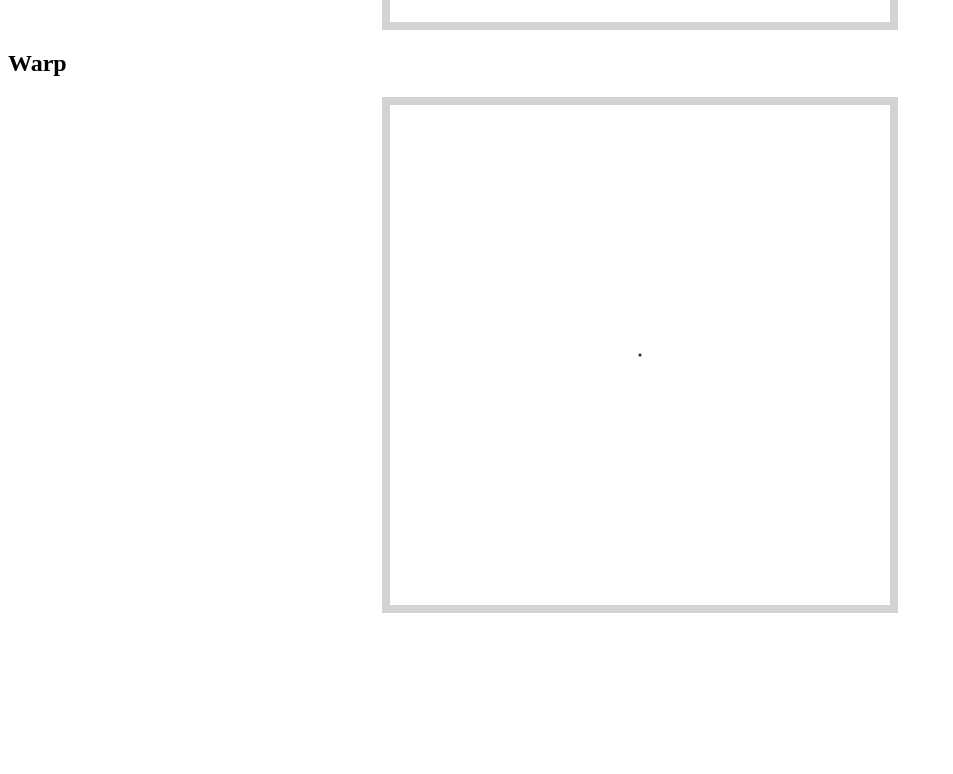
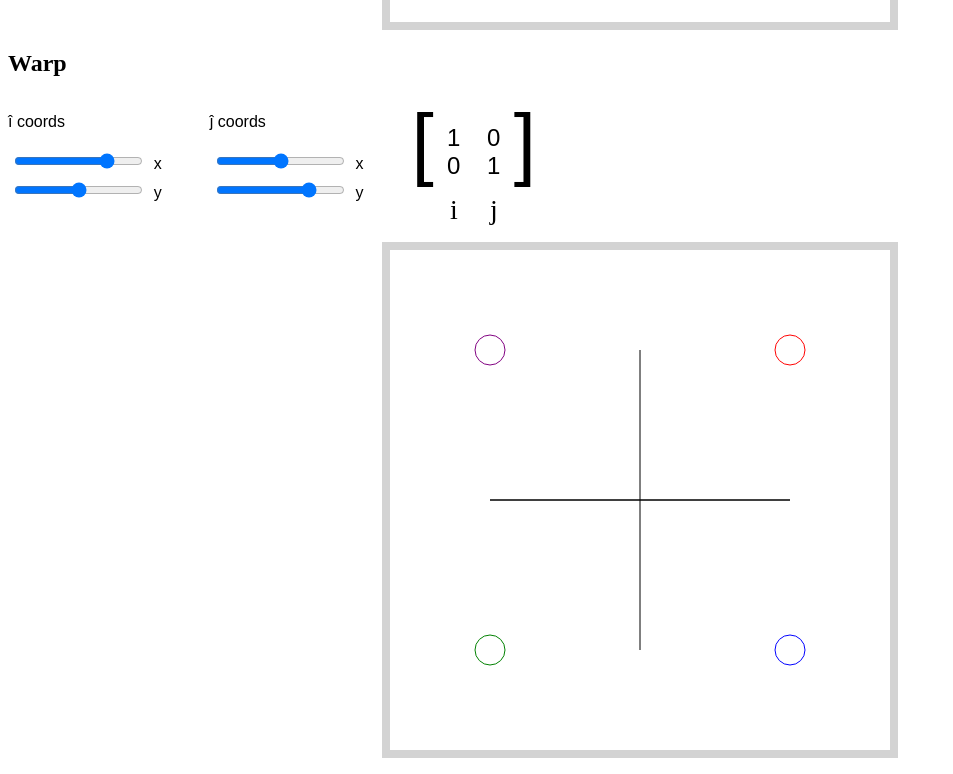
Before and after one commit to MostlyFocusedMike/canvas-practice, a website built with Vite: page index.html in a window 1280 px wide. Shown: the part 937-1711 px from the top of the page, without its empty margins (0-953 px from the left). Before the commit the page ends 1566 px from the top, so only its background shows below. Built offline with nearby package versions, Linux system fonts and the light colour scheme.

Commit message:
Get basic warping

```diff
--- a/index.html
+++ b/index.html
@@ -56,6 +56,48 @@
     <canvas id="my-canvas" style="border:0.5rem solid #d3d3d3; margin: 1rem auto; display: block"></canvas>
 
     <h2>Warp</h2>
+    <div style="display: flex; gap: 3rem">
+      <div>
+
+        <p>&icirc; coords</p>
+        <div>
+          <input type="range" id="i-x-val" name="iHatX" min="-20" max="20" value="10" />
+          <label for="i-x-val">x</label>
+        </div>
+        <div>
+          <input type="range" id="i-y-val" name="iHatY" min="-20" max="20" value="0"/>
+          <label for="i-y-val">y</label>
+        </div>
+      </div>
+
+      <div>
+
+        <p>&jcirc; coords</p>
+        <div>
+          <input type="range" id="j-x-val"  name="jHatX" min="-20" max="20" value="0" />
+          <label for="j-x-val">x</label>
+        </div>
+        <div>
+          <input type="range" id="j-y-val" name="jHatY" min="-20" max="20"  value="10"/>
+          <label for="j-x-val">y</label>
+        </div>
+      </div>
+        <div id="holder">
+          <p class="bracket">[</p>
+          <div class="matrix">
+            <p id="cur-i-x">1</p>
+            <p id="cur-i-y">0</p>
+            <span>i</span>
+          </div>
+          <div class="matrix">
+            <p id="cur-j-x">0</p>
+            <p id="cur-j-y">1</p>
+            <span>j</span>
+          </div>
+          <p class="bracket">]</p>
+        </div>
+    </div>
+
     <canvas id="warp-1" style="border:0.5rem solid #d3d3d3; margin: 1rem auto; display: block"></canvas>
 
     <script type="module" src="/src/main.js"></script>
--- a/src/main.js
+++ b/src/main.js
@@ -1,5 +1,5 @@
 import './style.css'
-import './warp.js'
+import './warp'
 
 const canvas = document.querySelector('#my-canvas');
 const width = 500;
--- a/src/warp.ts
+++ b/src/warp.ts
@@ -1,6 +1,4 @@
 const canvas = document.querySelector<HTMLCanvasElement>('#warp-1')!;
-
-
 
 const width = 500;
 const scale = 15;
@@ -10,9 +8,65 @@ canvas.width = width;
 
 const ctx = canvas.getContext("2d")!;
 ctx.transform(1, 0, 0, -1, canvas.width / 2, canvas.height / 2);
-ctx.lineWidth = 2;
 
-ctx.moveTo(0, 0);
-ctx.beginPath();
-ctx.arc(0, 0, 0.5, 0, 2 * Math.PI);
-ctx.stroke();
+const dot = (x = 0, y = 0, color = 'black') => {
+  ctx.beginPath();
+  ctx.strokeStyle = color
+  ctx.arc(x * scale, y * scale, 1 * scale, 0, 2 * Math.PI);
+  ctx.stroke();
+}
+
+const drawLine = ([x1 = 0, y1 = 0], [x2 = 0, y2 = 0]) => {
+  ctx.moveTo(x1 * scale, y1 * scale);
+  ctx.lineTo(x2 * scale, y2 * scale);
+  ctx.stroke();
+}
+
+const reset = () => {
+  // https://stackoverflow.com/questions/2142535/how-to-clear-the-canvas-for-redrawing
+  ctx.reset();
+  ctx.clearRect(0, 0, canvas.width, canvas.height);
+  ctx.transform(1, 0, 0, -1, canvas.width / 2, canvas.height / 2);
+}
+
+const drawBackground = () => {
+  reset();
+  drawLine([-10, 0], [10, 0]);
+  drawLine([0, -10], [0, 10]);
+  dot(10, 10, 'red');
+  dot(-10, -10, 'green');
+  dot(10, -10, 'blue');
+  dot(-10, 10, 'purple');
+}
+
+drawBackground();
+
+
+const handleBasisChange = () => {
+  const iX = Number(document.querySelector<HTMLInputElement>('#i-x-val')?.value) / 10;
+  const iY = Number(document.querySelector<HTMLInputElement>('#i-y-val')?.value) / 10;
+  const jX = Number(document.querySelector<HTMLInputElement>('#j-x-val')?.value) / 10;
+  const jY = Number(document.querySelector<HTMLInputElement>('#j-y-val')?.value) / 10;
+
+  document.querySelector('#cur-i-x')!.textContent = iX.toString();
+  document.querySelector('#cur-i-y')!.textContent = iY.toString();
+  document.querySelector('#cur-j-x')!.textContent = jX.toString();
+  document.querySelector('#cur-j-y')!.textContent = jY.toString();
+
+  ctx.lineWidth = 0.01
+
+  drawBackground();
+  ctx.transform(iX, iY, jX, jY, 0, 0);
+  drawLine([0, 0], [0, 10]);
+  drawLine([0, 0], [10, 0]);
+  dot(5, 5, 'red');
+  dot(-5, -5, 'green');
+  dot(5, -5, 'blue');
+  dot(-5, 5, 'purple');
+}
+
+document.querySelector('#i-x-val')!.addEventListener('input', handleBasisChange);
+document.querySelector('#i-y-val')!.addEventListener('input', handleBasisChange);
+document.querySelector('#j-x-val')!.addEventListener('input', handleBasisChange);
+document.querySelector('#j-y-val')!.addEventListener('input', handleBasisChange);
+// drawLine([0, 0], [0, 1])
```
